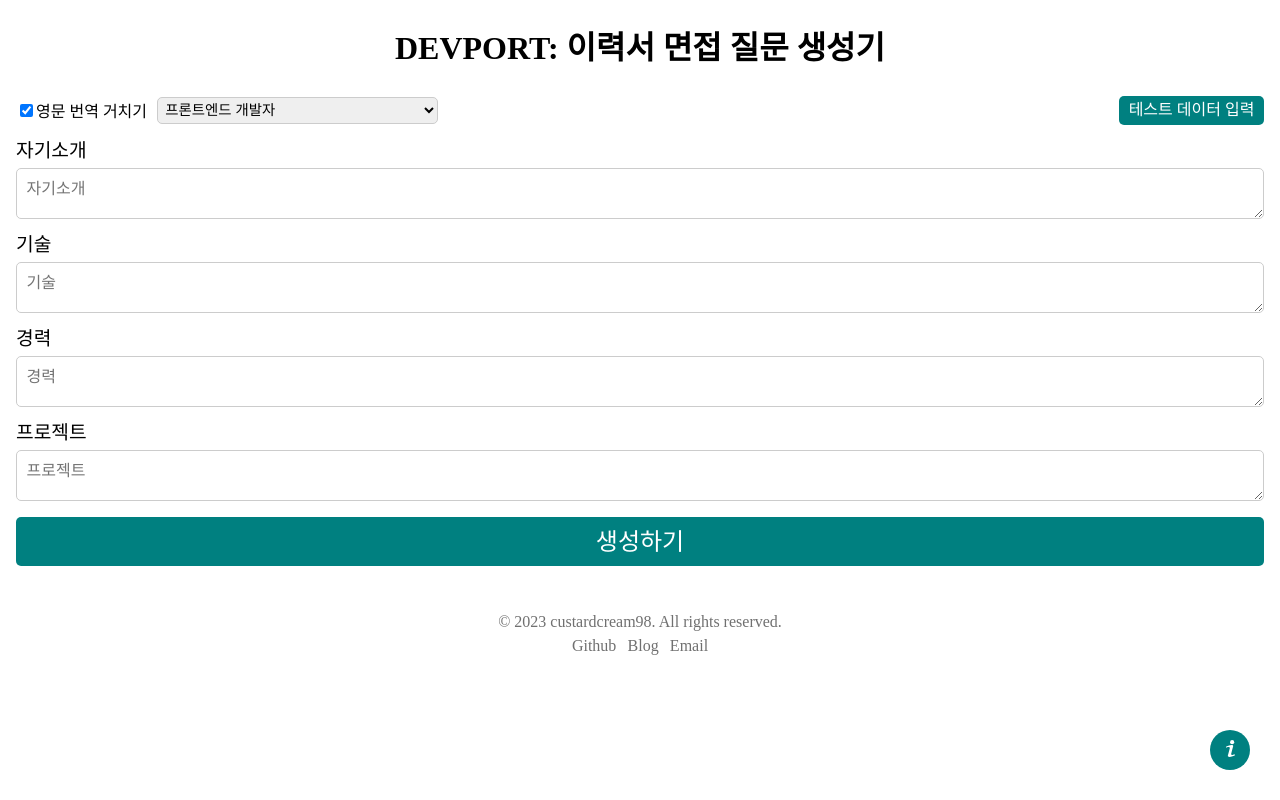
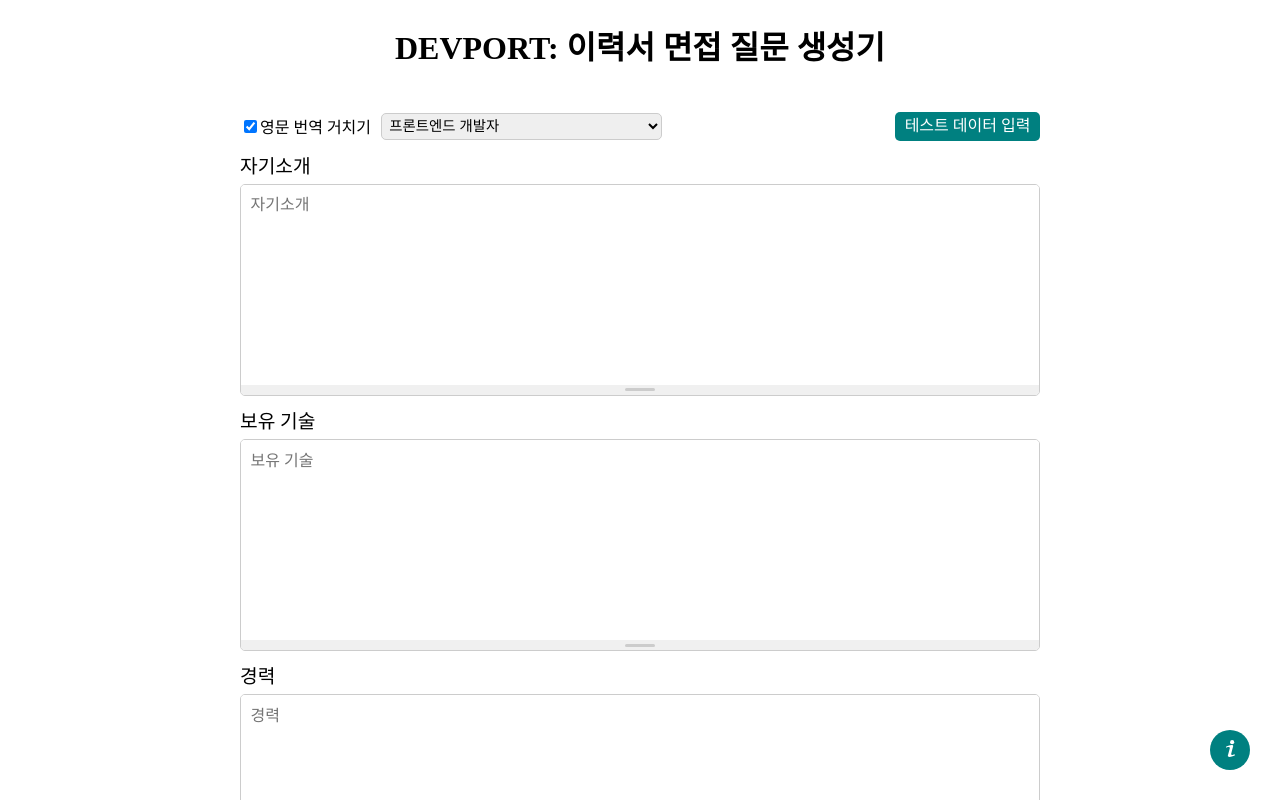
Before and after one commit to custardcream98/DevPort, a Next.js app: page / in a window 1280 px wide. Shown: the top 800 px of the page. Built offline with nearby package versions, Linux system fonts and the light colour scheme.

Commit message:
Feat: create Textarea component and add custom resize handle

```diff
--- a/src/components/Footer.tsx
+++ b/src/components/Footer.tsx
@@ -30,6 +30,7 @@
 const StyledFooter = styled.footer`
   text-align: center;
   color: #707070;
+  margin-bottom: 2rem;
 
   .address-list {
     display: flex;
--- a/src/components/ResumeForm.tsx
+++ b/src/components/ResumeForm.tsx
@@ -1,5 +1,6 @@
 import styled from "@emotion/styled";
 import { forwardRef, useImperativeHandle, useRef } from "react";
+import Textarea from "./Textarea";
 
 export type ResumeFormRef = {
   introduce: string;
@@ -66,33 +67,33 @@
 
   return (
     <StyledForm onSubmit={handleSubmit}>
-      <StyledLabel htmlFor="introduce">자기소개</StyledLabel>
-      <StyledTextArea
-        id="introduce"
+      <Textarea
         ref={introduceRef}
         placeholder="자기소개"
+        label="자기소개"
         name="introduce"
+        required
       />
-      <StyledLabel htmlFor="skills">기술</StyledLabel>
-      <StyledTextArea
-        id="skills"
+      <Textarea
         ref={skillsRef}
-        placeholder="기술"
+        placeholder="보유 기술"
+        label="보유 기술"
         name="skills"
+        required
       />
-      <StyledLabel htmlFor="experience">경력</StyledLabel>
-      <StyledTextArea
-        id="experience"
+      <Textarea
         ref={experienceRef}
         placeholder="경력"
+        label="경력"
         name="experience"
+        required
       />
-      <StyledLabel htmlFor="projects">프로젝트</StyledLabel>
-      <StyledTextArea
-        id="projects"
+      <Textarea
         ref={projectsRef}
         placeholder="프로젝트"
+        label="프로젝트"
         name="projects"
+        required
       />
       <StyledButton ref={generateButtonRef}>생성하기</StyledButton>
     </StyledForm>
@@ -127,22 +128,5 @@
 const StyledForm = styled.form`
   width: 100%;
 `;
-const StyledLabel = styled.label`
-  display: block;
-  margin: 1rem 0 0.5rem;
-  font-size: 1.2rem;
-  font-weight: 500;
-`;
-const StyledTextArea = styled.textarea`
-  box-sizing: border-box;
-  display: block;
-  width: 100%;
-  margin: 0.5rem 0;
-  padding: 0.4rem 0.6rem;
-  border-radius: 5px;
-  border: 1px solid #ccc;
-  font-size: 1rem;
-  resize: vertical;
-`;
 
 export default ResumeForm;
--- /dev/null
+++ b/src/components/Textarea.tsx
@@ -0,0 +1,130 @@
+import { forwardRef, useCallback, useEffect, useState } from "react";
+import styled from "@emotion/styled";
+
+import useForwardRef from "hooks/useForwardRef";
+
+const MIN_HEIGHT = 200;
+
+type TextareaProps = {
+  label: string;
+  name: string;
+  placeholder: string;
+  required: boolean;
+};
+
+type StyledTextareaProps = {
+  textareaHeight: number;
+};
+
+const Textarea = forwardRef<HTMLTextAreaElement, TextareaProps>(
+  ({ label, name, placeholder, required }, ref) => {
+    const textareaRef = useForwardRef<HTMLTextAreaElement>(ref);
+
+    const [textareaHeight, setTextareaHeight] = useState<number>(MIN_HEIGHT);
+    const [isResizing, setIsResizing] = useState<boolean>(false);
+
+    const handleMouseDown: React.MouseEventHandler = useCallback((event) => {
+      setIsResizing(true);
+      event.preventDefault();
+    }, []);
+
+    const handleMouseUp = useCallback((event: MouseEvent) => {
+      setIsResizing(false);
+      event.preventDefault();
+    }, []);
+
+    const handleMouseMove = useCallback(
+      (event: MouseEvent) => {
+        if (!textareaRef) {
+          return;
+        }
+        if (isResizing) {
+          const newHeight = event.pageY - textareaRef.current.offsetTop;
+          setTextareaHeight(Math.max(newHeight, MIN_HEIGHT));
+          event.preventDefault();
+        }
+      },
+      [textareaRef, isResizing],
+    );
+
+    useEffect(() => {
+      window.addEventListener("mouseup", handleMouseUp);
+      window.addEventListener("mousemove", handleMouseMove);
+      return () => {
+        window.removeEventListener("mouseup", handleMouseUp);
+        window.removeEventListener("mousemove", handleMouseMove);
+      };
+    }, [isResizing, textareaHeight]);
+
+    return (
+      <>
+        <StyledLabel htmlFor={name}>{label}</StyledLabel>
+        <StyledTextareaWrapper>
+          <StyledTextarea
+            id={name}
+            ref={textareaRef}
+            placeholder={placeholder}
+            name={name}
+            required={required}
+            textareaHeight={textareaHeight}
+          />
+          <StyledTextareaHandle onMouseDown={handleMouseDown}>
+            <span className="sr-only">{label} 입력란 크기 조절 핸들</span>
+          </StyledTextareaHandle>
+        </StyledTextareaWrapper>
+      </>
+    );
+  },
+);
+
+const StyledLabel = styled.label`
+  display: block;
+  margin: 1rem 0 0.5rem;
+  font-size: 1.2rem;
+  font-weight: 500;
+`;
+const StyledTextareaWrapper = styled.div`
+  width: 100%;
+  border-radius: 5px;
+  border: 1px solid #ccc;
+
+  overflow: hidden;
+  margin: 0.5rem 0;
+`;
+const StyledTextareaHandle = styled.button`
+  display: block;
+
+  width: 100%;
+  height: 10px;
+  background-color: #f0f0f0;
+
+  cursor: ns-resize;
+
+  ::before {
+    content: "";
+    width: 30px;
+    height: 3px;
+    border-radius: 9999px;
+    background-color: #ccc;
+    display: block;
+    margin: 0 auto;
+  }
+`;
+const StyledTextarea = styled.textarea<StyledTextareaProps>`
+  box-sizing: border-box;
+  display: block;
+  width: 100%;
+  height: 100%;
+  border: none;
+
+  padding: 0.4rem 0.6rem;
+
+  font-size: 1rem;
+  resize: none;
+  min-height: 200px;
+  height: ${({ textareaHeight }) => textareaHeight}px;
+
+  font-family: "sans-serif";
+`;
+
+export default Textarea;
--- /dev/null
+++ b/src/hooks/useForwardRef.ts
@@ -0,0 +1,22 @@
+import { useEffect, useRef } from "react";
+
+const useForwardRef = <T>(
+  ref: React.ForwardedRef<T>,
+  initialValue: any = null,
+) => {
+  const targetRef = useRef<T>(initialValue);
+
+  useEffect(() => {
+    if (!ref) return;
+
+    if (typeof ref === "function") {
+      ref(targetRef.current);
+    } else {
+      ref.current = targetRef.current;
+    }
+  }, [ref]);
+
+  return targetRef;
+};
+
+export default useForwardRef;
--- a/src/pages/_app.tsx
+++ b/src/pages/_app.tsx
@@ -162,6 +162,19 @@
     font-size: inherit;
     font-family: inherit;
   }
+
+  /* sr */
+  .sr-only {
+    position: absolute;
+    width: 1px;
+    height: 1px;
+    padding: 0;
+    margin: -1px;
+    overflow: hidden;
+    clip: rect(0, 0, 0, 0);
+    white-space: nowrap;
+    border: 0;
+  }
 `;
 
 const TITLE = "DEVPORT: 이력서 면접 질문 생성기";
--- a/src/pages/index.tsx
+++ b/src/pages/index.tsx
@@ -1,4 +1,4 @@
-import { useCallback, useEffect, useRef, useState } from "react";
+import { useCallback, useEffect, useRef } from "react";
 import styled from "@emotion/styled";
 
 import { Footer, InfoButton, ResumeForm, Toolbar } from "components";
@@ -13,7 +13,7 @@
 import testData from "fixture/testData";
 
 import type { ResumeFormRef } from "components";
-import type { QueryResolvedResponse } from "types/api";
+import type { QueryRequestBody, QueryResolvedResponse } from "types/api";
 
 const TIMER = 60;
 
@@ -61,14 +61,14 @@
       }
 
       try {
-        const isNotEmpties = checkIfObjectIsNotEmpty(queryData);
-        if (!isNotEmpties) {
+        const isNotEmpty = checkIfObjectIsNotEmpty(queryData);
+        if (!isNotEmpty) {
           responseTextDispatcher({ type: ResponseTextActionType.NO_INPUT });
           return;
         }
 
         startTimer();
-        const queryBody = {
+        const queryBody: QueryRequestBody = {
           ...queryData,
           shouldTranslate: shouldTranslateCheckbox.checked,
           audience: audienceSelect.value,
@@ -145,13 +145,21 @@
 }
 
 const Title = styled.h1`
-  margin: 2rem 0 1rem;
+  margin: 2rem;
   font-size: 2rem;
   font-weight: 600;
   text-align: center;
+
+  word-break: keep-all;
+
+  @media (max-width: 768px) {
+    font-size: 1.5rem;
+  }
 `;
 const Layout = styled.main`
   padding: 1rem;
+  max-width: 800px;
+  margin: 0 auto;
 `;
 
 const StyledResultP = styled.p`
```
